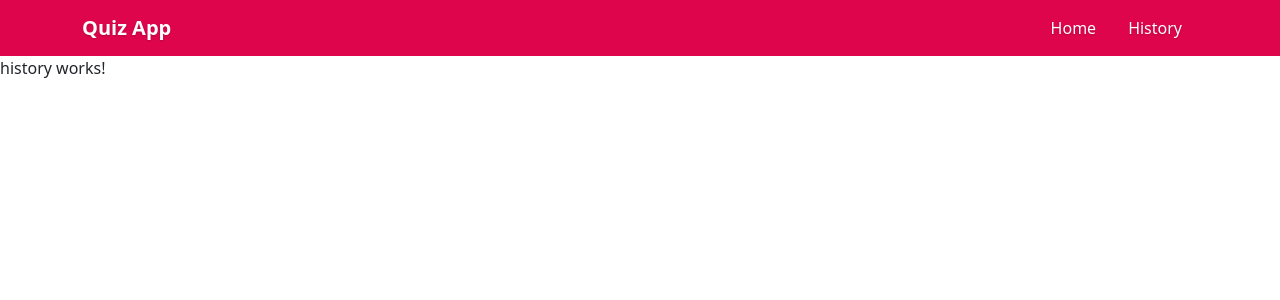
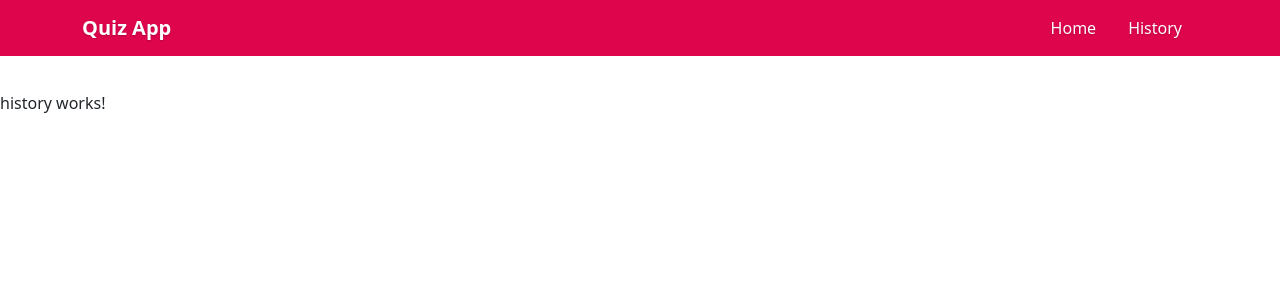
Before and after one commit to SamiChafik/SP4_BR2, an Angular app: page /history in a window 1280 px wide. Shown: the top 300 px of the page. Built offline with nearby package versions, Linux system fonts and the light colour scheme.

Commit message:
small change in style

```diff
--- a/src/app/app.component.scss
+++ b/src/app/app.component.scss
@@ -0,0 +1,3 @@
+section {
+    margin-top: 35px;
+}
```
